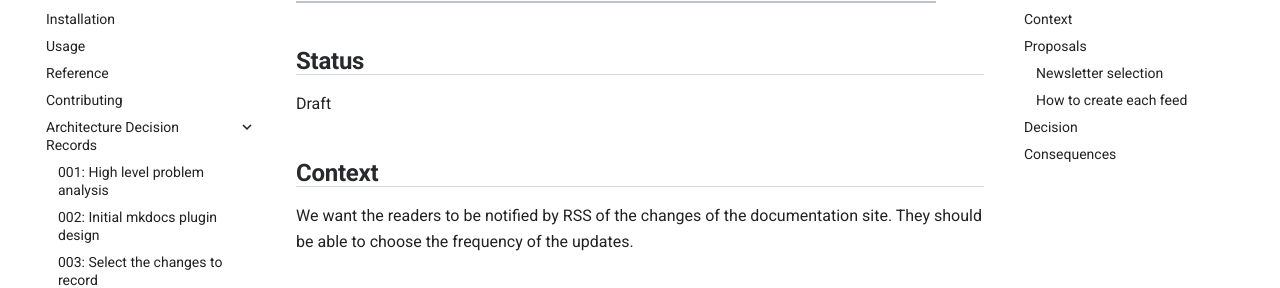
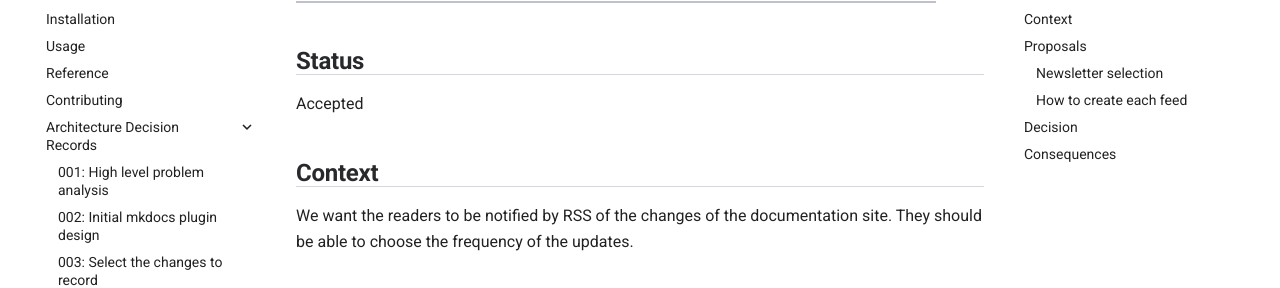
Before and after one commit to lyz-code/mkdocs-newsletter, an MkDocs documentation site: the page built from docs/adr/006-rss_feed_creation.md, in a window 1280 px wide and 900 px high. Shown: the part 146-434 px from the top of the window. Built offline with MkDocs 1.6.1 and Material for MkDocs 9.7.7, drawn with Linux system fonts in a browser that asks for light colours; comment, search, counter and statistics services are not loaded.

Commit message:
docs: promote ADR 006 to accepted

```diff
--- a/docs/adr/006-rss_feed_creation.md
+++ b/docs/adr/006-rss_feed_creation.md
@@ -3,7 +3,7 @@ Date: 2021-03-26
 # Status
 <!-- What is the status? Draft, Proposed, Accepted, Rejected, Deprecated or Superseded?
 -->
-Draft
+Accepted
 
 # Context
 <!-- What is the issue that we're seeing that is motivating this decision or change? -->
```
Also changed, not shown: docs/adr/adr.md (+1 -1 lines).
